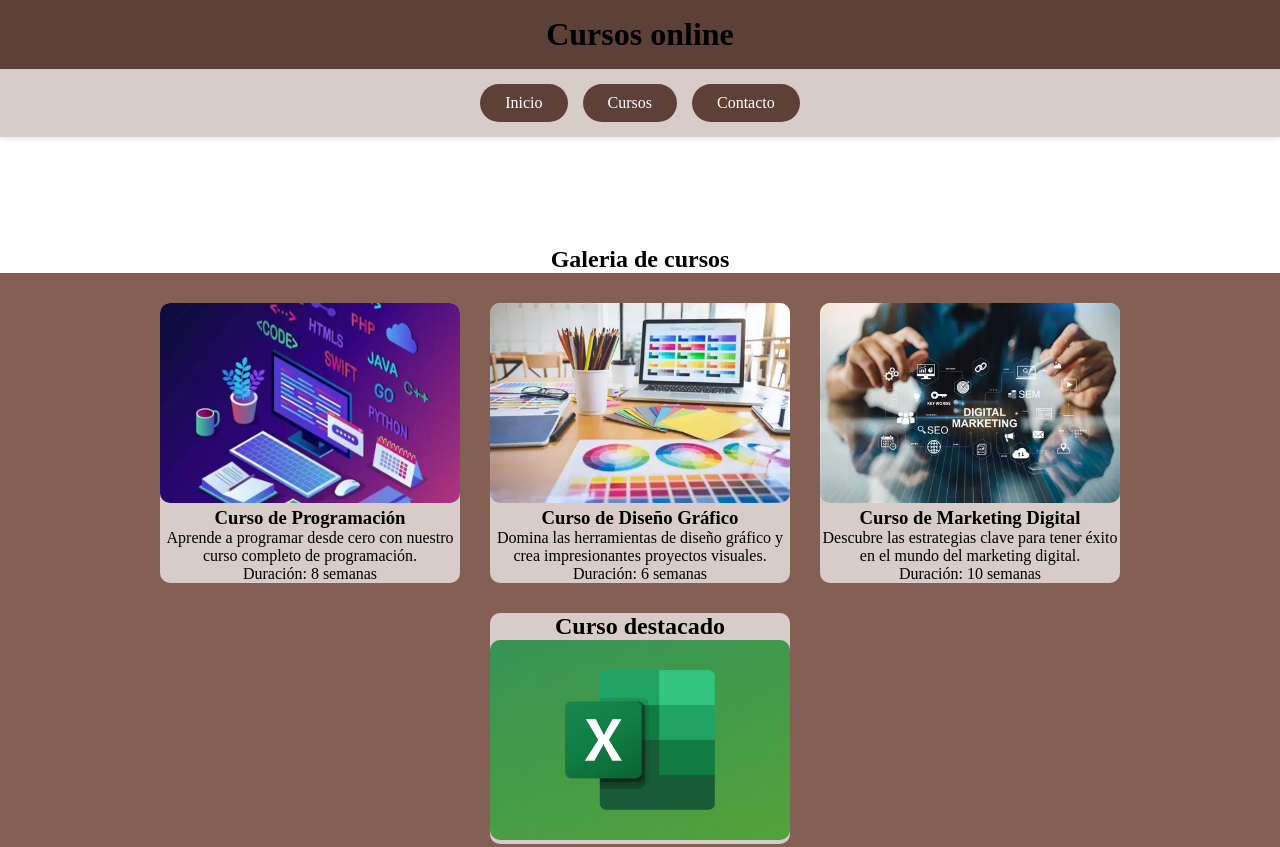
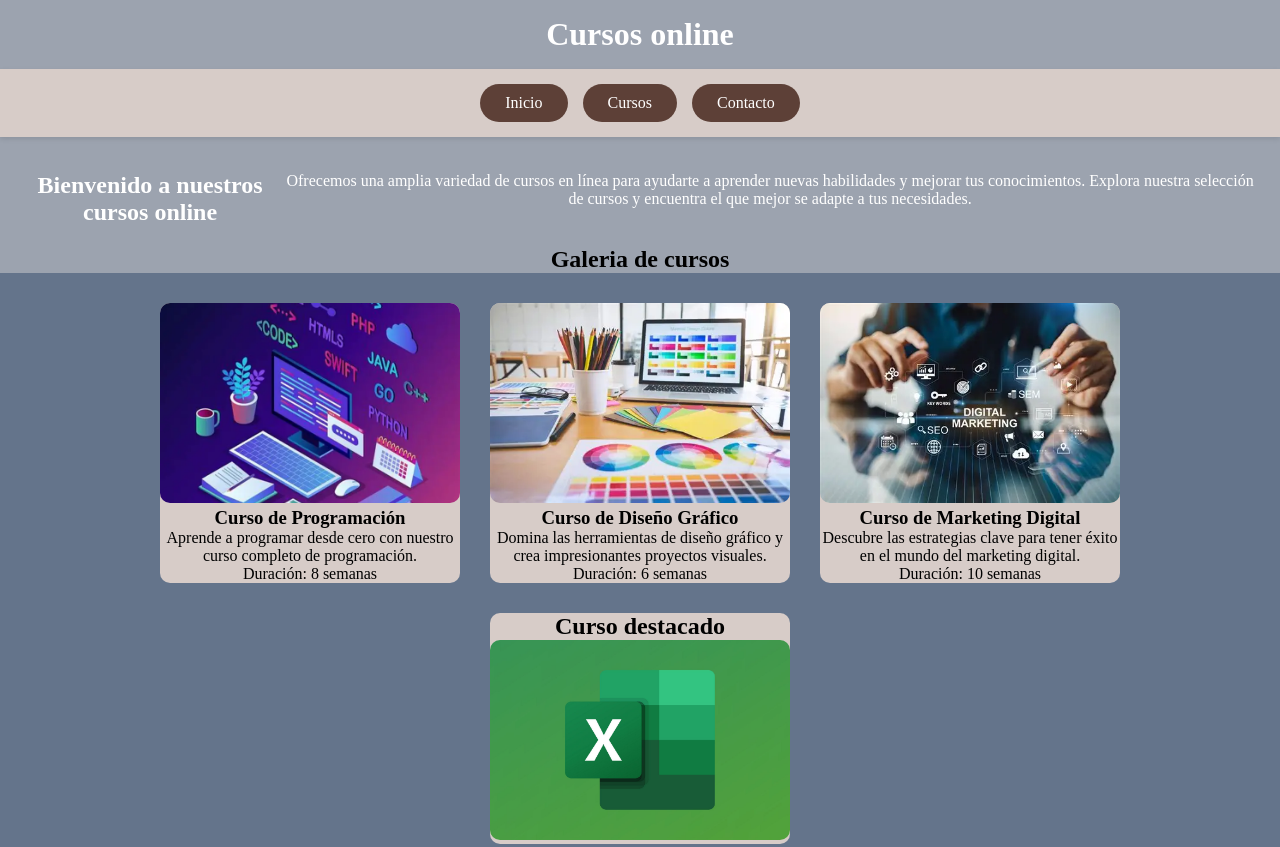
Before and after one commit to maiacabrera59-oss/Parcial, a plain HTML site: page index.html in a window 1280 px wide. Shown: the top 847 px of the page. Drawn offline with Linux system fonts and the light colour scheme.

Commit message:
cambios color

```diff
--- a/style.css
+++ b/style.css
@@ -2,6 +2,9 @@
     margin: 0;
     padding: 0;
     box-sizing: border-box;
+}
+body{
+    background-color: #9ca3af;
 }
 .menu {
             display: flex;
@@ -12,10 +15,9 @@
         }
 header{
     text-align: center;
-    background-color: #5D4038;
-    top:0;
-    position: sticky;
+    background-color: transparent;
     padding: 1rem;
+    color: #fff;
 }
 
         .menu ul {
@@ -51,7 +53,7 @@ header{
     justify-content: center;
     gap: 30px;
     padding: 30px;
-    background-color: #845f54
+    background-color: #64748B;
 }
 
 .tarjeta{
```
